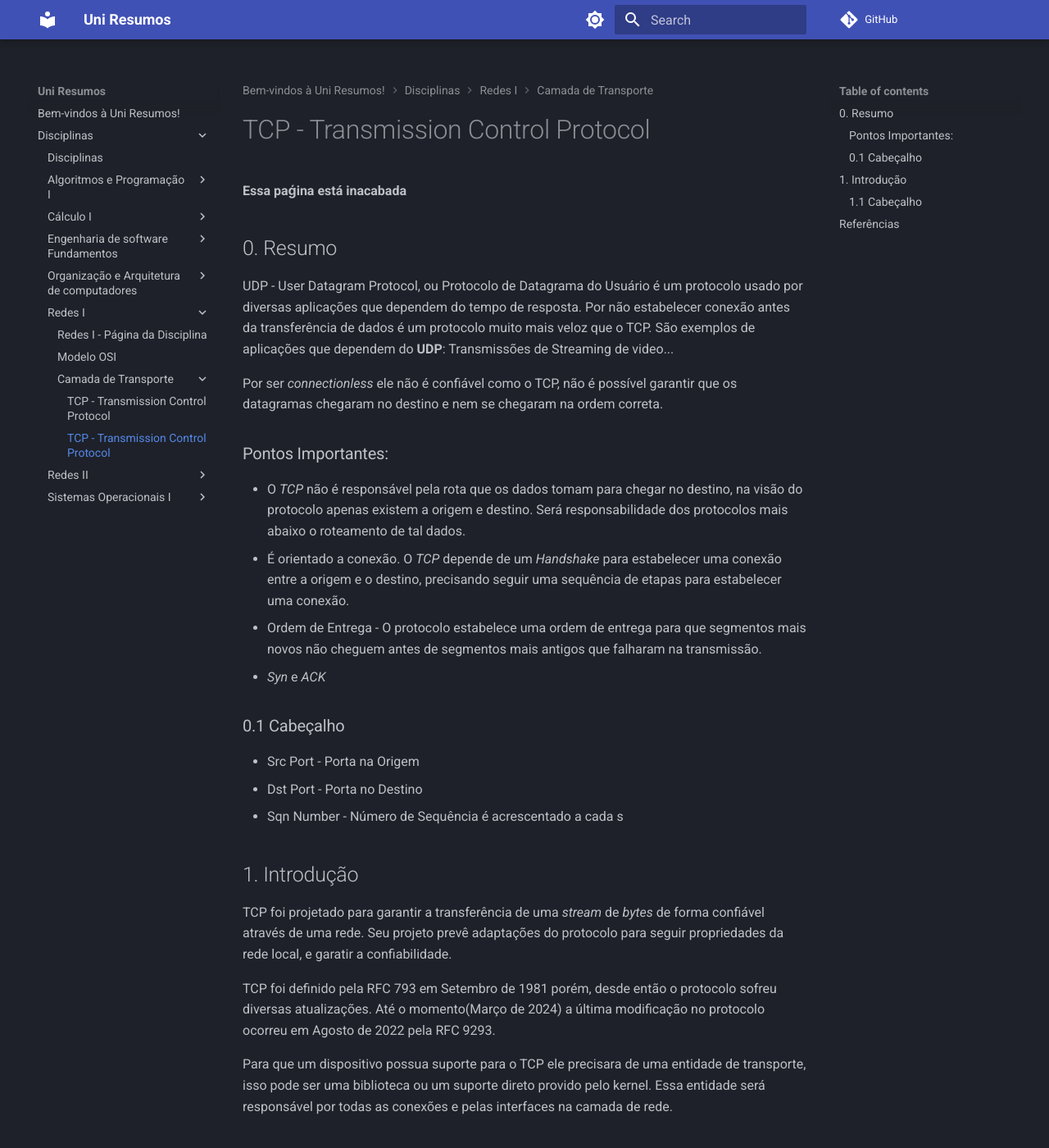
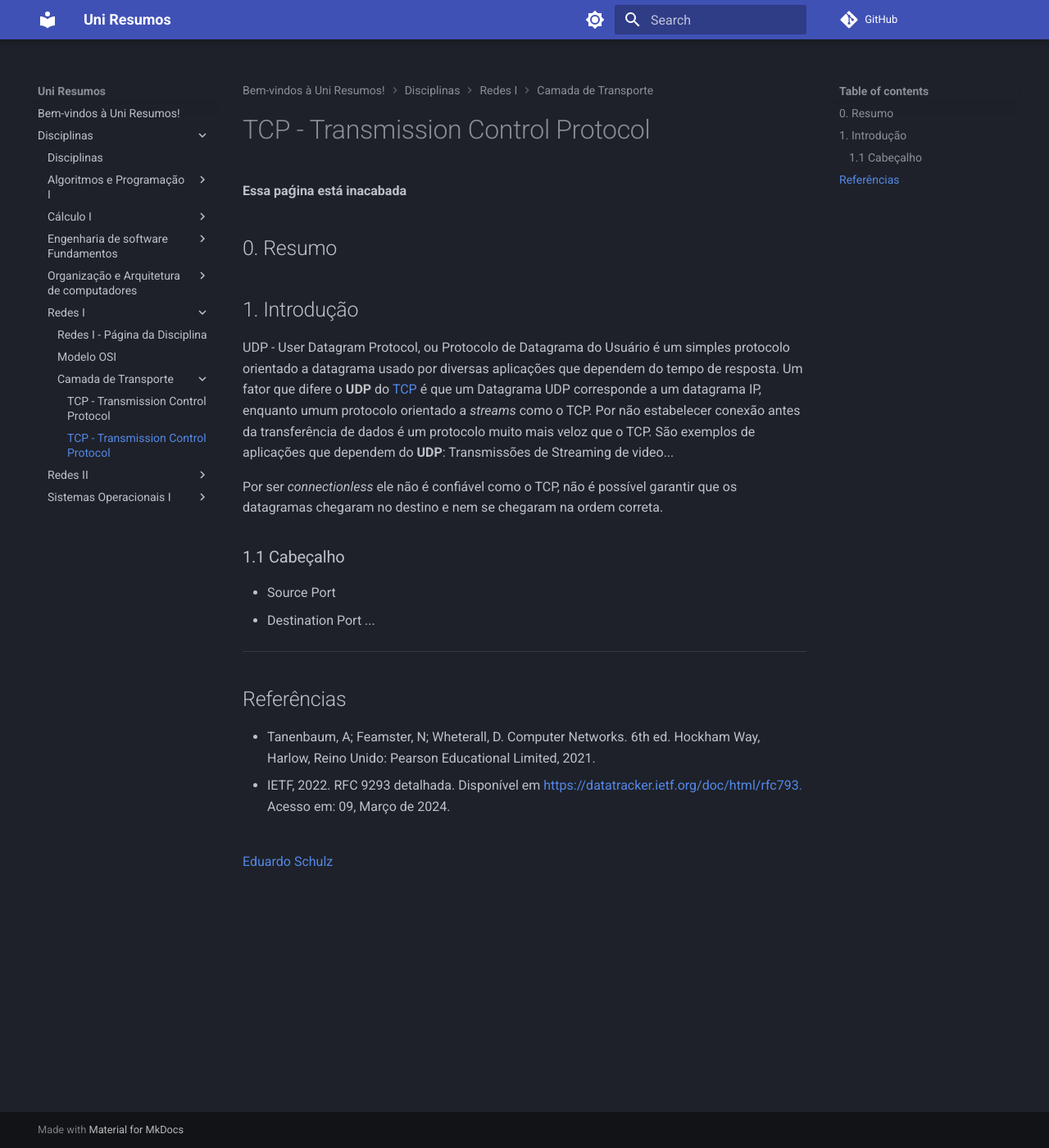
Before and after one commit to eduardoschulz/uniresumos, an MkDocs documentation site: the page built from docs/Disciplinas/Redes I/Camada de Transporte/udp.md, in a window 1280 px wide and 1400 px high. Shown: the whole window at 82% size. Built offline with MkDocs 1.6.1 and Material for MkDocs 9.7.7, drawn with Linux system fonts in a browser that asks for light colours; comment, search, counter and statistics services are not loaded.

Commit message:
add conteudo

```diff
--- a/docs/Disciplinas/Redes I/Camada de Transporte/udp.md
+++ b/docs/Disciplinas/Redes I/Camada de Transporte/udp.md
@@ -4,42 +4,11 @@
 
 ## 0. Resumo
 
-UDP - User Datagram Protocol, ou Protocolo de Datagrama do Usuário é um protocolo usado por diversas aplicações que dependem do tempo de resposta. Por não estabelecer conexão antes da transferência de dados é um protocolo muito mais veloz que o TCP. São exemplos de aplicações que dependem do **UDP**: Transmissões de Streaming de video...
+## 1. Introdução
+
+UDP - User Datagram Protocol, ou Protocolo de Datagrama do Usuário é um simples protocolo orientado a datagrama usado por diversas aplicações que dependem do tempo de resposta. Um fator que difere o **UDP** do [TCP](/docs/Disciplinas/Redes%20I/Camada%20de%20Transporte/tcp.md) é que um Datagrama UDP corresponde a um datagrama IP, enquanto umum protocolo orientado a _streams_ como o TCP. Por não estabelecer conexão antes da transferência de dados é um protocolo muito mais veloz que o TCP. São exemplos de aplicações que dependem do **UDP**: Transmissões de Streaming de video...
 
 Por ser _connectionless_ ele não é confiável como o TCP, não é possível garantir que os datagramas chegaram no destino e nem se chegaram na ordem correta.
-
-
-<!---
-Adicionar artigo sobre UDP.
---->
-
-### Pontos Importantes:
-
-+ O *TCP* não é responsável pela rota que os dados tomam para chegar no destino, na visão do protocolo apenas existem a origem e destino. Será responsabilidade dos protocolos mais abaixo o roteamento de tal dados.
-+ É orientado a conexão. O *TCP* depende de um _Handshake_ para estabelecer uma conexão entre a origem e o destino, precisando seguir uma sequência de etapas para estabelecer uma conexão.
-+ Ordem de Entrega - O protocolo estabelece uma ordem de entrega para que segmentos mais novos não cheguem antes de segmentos mais antigos que falharam na transmissão.
-+ *Syn* e *ACK*
-
-### 0.1 Cabeçalho
-<!---
-Adicionar gráfico com Cabeçalho do segmento.
---->
-+ Src Port - Porta na Origem
-+ Dst Port - Porta no Destino
-+ Sqn Number - Número de Sequência é acrescentado a cada s
-
-
-<!---
-finalizar cabeçalho
---->
-
-## 1. Introdução
-
-TCP foi projetado para garantir a transferência de uma _stream_ de _bytes_ de forma confiável através de uma rede.  Seu projeto prevê adaptações do protocolo para seguir propriedades da rede local, e garatir a confiabilidade.
-
-TCP foi definido pela RFC 793 em Setembro de 1981 porém, desde então o protocolo sofreu diversas atualizações. Até o momento(Março de 2024) a última modificação no protocolo ocorreu em Agosto de 2022 pela RFC 9293.
-
-Para que um dispositivo possua suporte para o TCP ele precisara de uma entidade de transporte, isso pode ser uma biblioteca ou um suporte direto provido pelo kernel. Essa entidade será responsável por todas as conexões e pelas interfaces na camada de rede. <!--- Reescrever ultima frase --->
 
 ### 1.1 Cabeçalho
 
--- a/mkdocs.yml
+++ b/mkdocs.yml
@@ -24,13 +24,20 @@ plugins:
     - search
     - pdf-export
     - awesome-pages
+
 #    - git-committers:
 #  repository: eduardoschulz/uniresumos
 #  token: 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
 #  branch: master
 #https://github.com/ojacques/mkdocs-git-committers-plugin-2
-    - git-authors
+#    - git-authors
 extra_javascript:
   - https://cdnjs.cloudflare.com/ajax/libs/mathjax/2.7.4/MathJax.js?config=TeX-AMS-MML_HTMLorMML
 markdown_extensions:
   - mdx_math
+  - attr_list
+  - md_in_html
+  - pymdownx.superfences
+  - admonition
+  - pymdownx.details
+  - pymdownx.superfences
--- a/requirements.txt
+++ b/requirements.txt
@@ -1,7 +1,7 @@
 mkdocs
 mkdocs-material
 mkdocs-pdf-export-plugin
-mkdocs-git-authors-plugin
+#mkdocs-git-authors-plugin
 mkdocs-awesome-pages-plugin
 python-markdown-math
 #mkdocs-git-committers-plugin-2
```
Also changed, not shown: docs/Disciplinas/Redes I/Camada de Transporte/tcp.md (+15 -4 lines).
